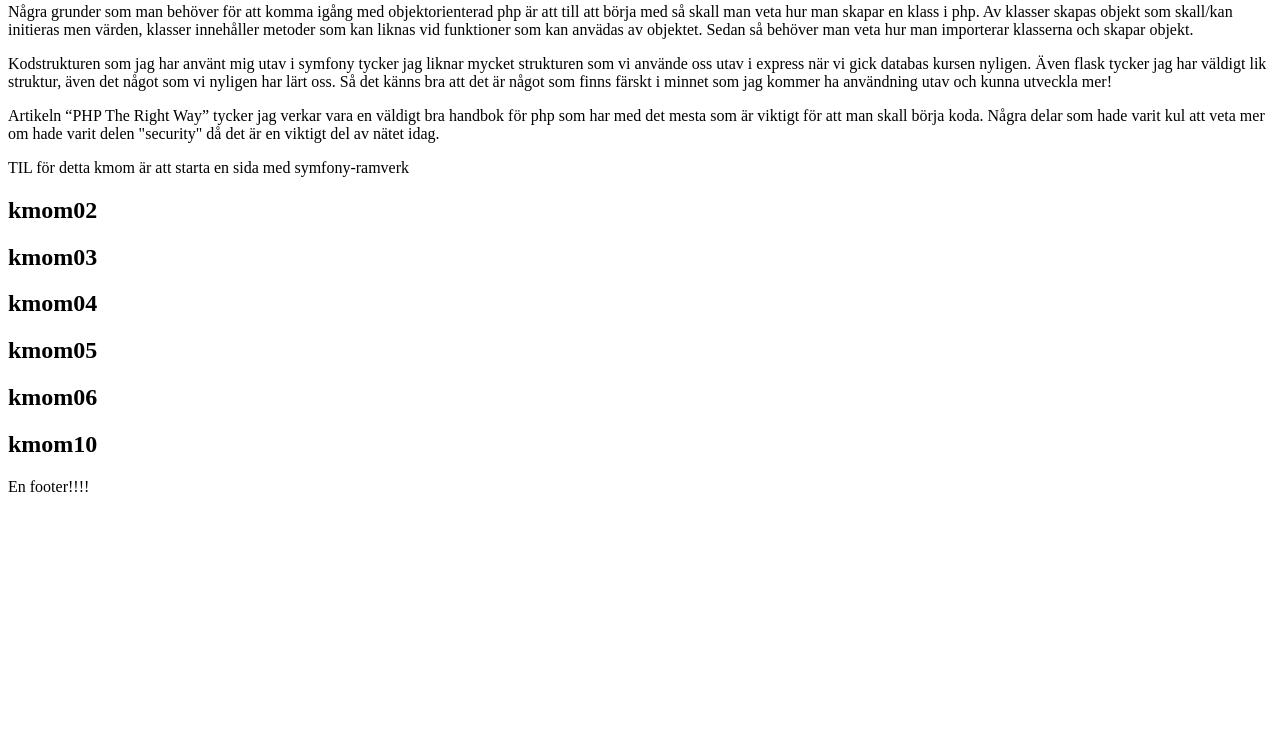
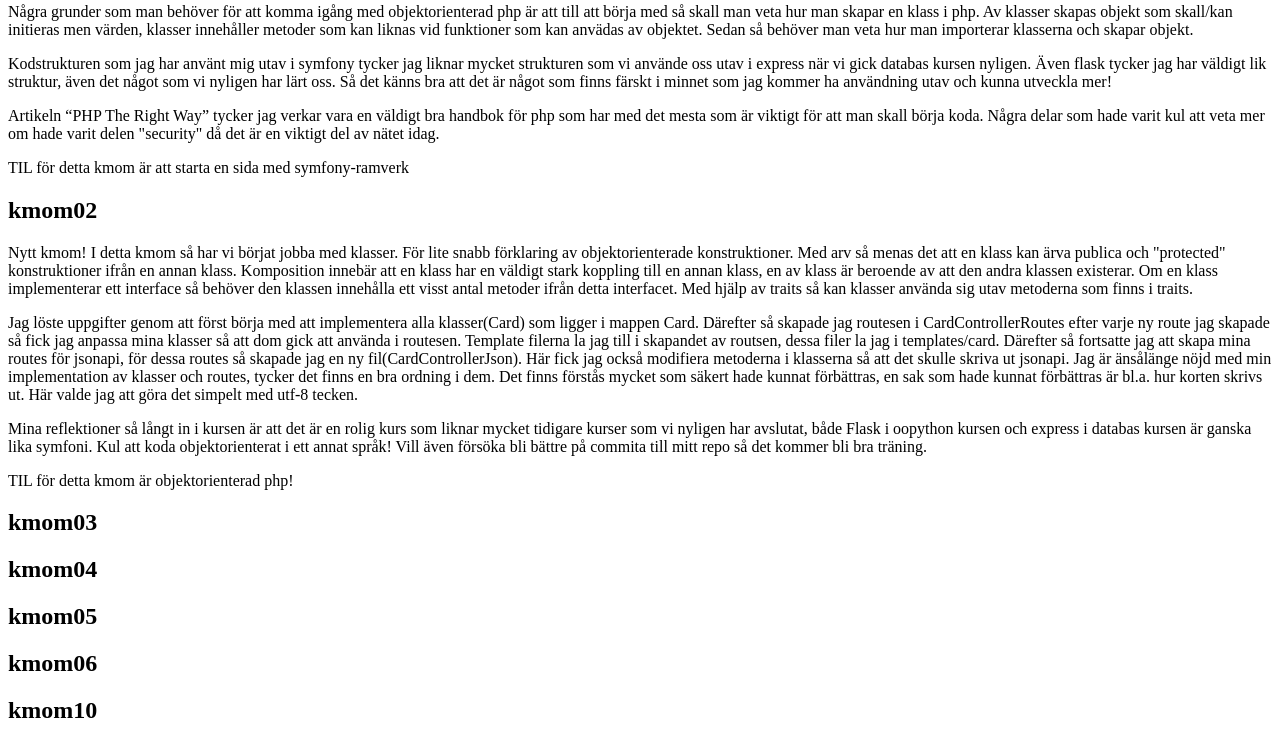
Before and after one commit to Luciiidv/mvckurs, a Symfony app: template templates/report.html.twig in a window 1280 px wide. Shown: the part 472-1202 px from the top of the page. Before the commit the page ends 964 px from the top, so only its background shows below. Run offline with Twig, Linux system fonts and the light colour scheme; the template is opened without the code that fills it, so the values that code supplies are empty; some libraries are stand-ins or nearby versions.

Commit message:
New report

```diff
--- a/templates/report.html.twig
+++ b/templates/report.html.twig
@@ -24,7 +24,10 @@
     <p>TIL för detta kmom är att starta en sida med symfony-ramverk</p>
 
     <h2 id="kmom02">kmom02</h2>
-
+    <p>Nytt kmom! I detta kmom så har vi börjat jobba med klasser. För lite snabb förklaring av objektorienterade konstruktioner. Med arv så menas det att en klass kan ärva publica och "protected" konstruktioner ifrån en annan klass. Komposition innebär att en klass har en väldigt stark koppling till en annan klass, en av klass är beroende av att den andra klassen existerar. Om en klass implementerar ett interface så behöver den klassen innehålla ett visst antal metoder ifrån detta interfacet. Med hjälp av traits så kan klasser använda sig utav metoderna som finns i traits.</p>
+    <p>Jag löste uppgifter genom att först börja med att implementera alla klasser(Card) som ligger i mappen Card. Därefter så skapade jag routesen i CardControllerRoutes efter varje ny route jag skapade så fick jag anpassa mina klasser så att dom gick att använda i routesen. Template filerna la jag till i skapandet av routsen, dessa filer la jag i templates/card. Därefter så fortsatte jag att skapa mina routes för jsonapi, för dessa routes så skapade jag en ny fil(CardControllerJson). Här fick jag också modifiera metoderna i klasserna så att det skulle skriva ut jsonapi. Jag är änsålänge nöjd med min implementation av klasser och routes, tycker det finns en bra ordning i dem. Det finns förstås mycket som säkert hade kunnat förbättras, en sak som hade kunnat förbättras är bl.a. hur korten skrivs ut. Här valde jag att göra det simpelt med utf-8 tecken.</p>
+    <p>Mina reflektioner så långt in i kursen är att det är en rolig kurs som liknar mycket tidigare kurser som vi nyligen har avslutat, både Flask i oopython kursen och express i databas kursen är ganska lika symfoni. Kul att koda objektorienterat i ett annat språk! Vill även försöka bli bättre på commita till mitt repo så det kommer bli bra träning.</p>
+    <p>TIL för detta kmom är objektorienterad php!</p>
     <h2 id="kmom03">kmom03</h2>
 
     <h2 id="kmom04">kmom04</h2>
```
